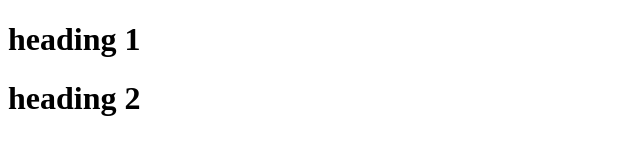
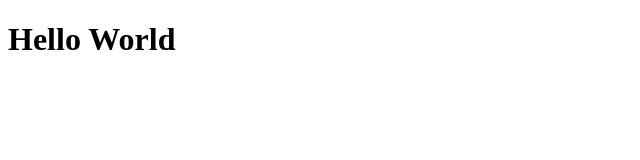
Before and after one commit to mdabidahmed/AllCSSProject, a plain HTML site: page index.html in a window 1280 px wide. Shown: the whole page, without its empty margins (0-640 px from the left). Drawn offline with Linux system fonts and the light colour scheme.

Commit message:
commit first

```diff
--- a/index.html
+++ b/index.html
@@ -7,7 +7,6 @@
     <title>Document</title>
 </head>
 <body>
-    <h1>heading 1</h1>
-    <h1>heading 2</h1>
+    <h1>Hello World</h1>
 </body>
 </html>
```
